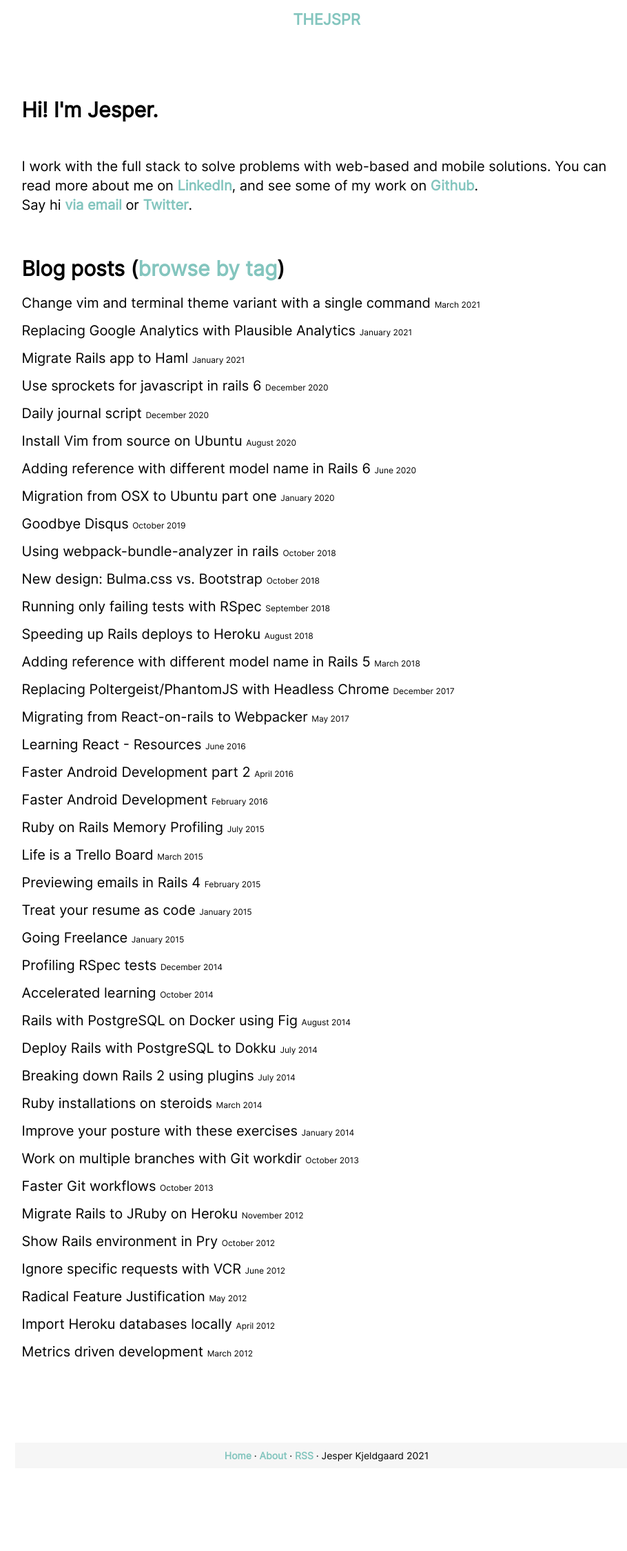
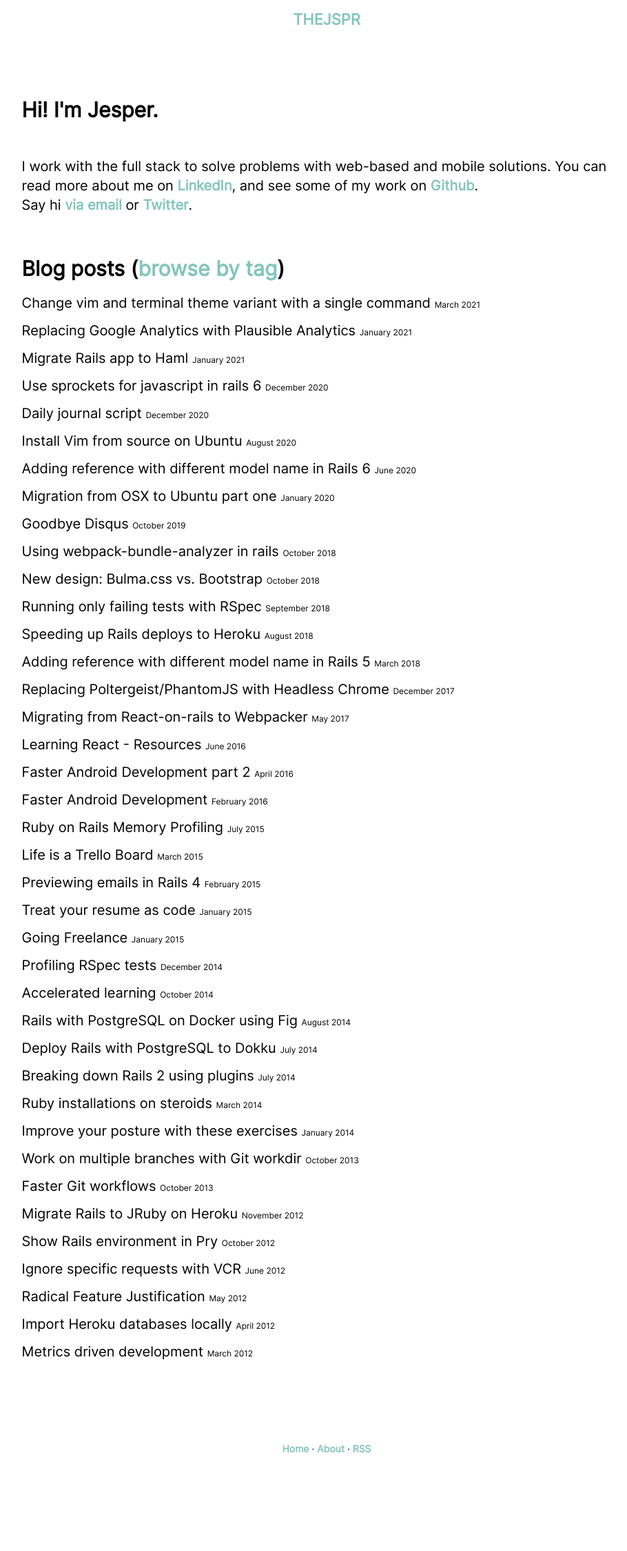
Before and after one commit to thejspr/thejspr.com, a Jekyll site: the page built from index.html, in a window 1280 px wide. Shown: the whole page at 69% size, without its empty margins (166-1076 px from the left). Built offline with Jekyll 4.4.1, drawn with Linux system fonts in a browser that asks for light colours.

Commit message:
fixup footer

```diff
--- a/_layouts/default.html
+++ b/_layouts/default.html
@@ -32,7 +32,6 @@
       <a href='/'>Home</a>
       · <a href='/about/'>About</a>
       · <a href='/feed.xml'>RSS</a>
-      · Jesper Kjeldgaard {{ 'now' | date: "%Y"  }}
     </footer>
   </body>
 </html>
--- a/assets/style.scss
+++ b/assets/style.scss
@@ -69,8 +69,6 @@ figure {
 footer {
   text-align: center;
   font-size: 0.7em;
-  background-color: $light-gray;
-  padding: 10px;
 }
 
 .index-page {
```
